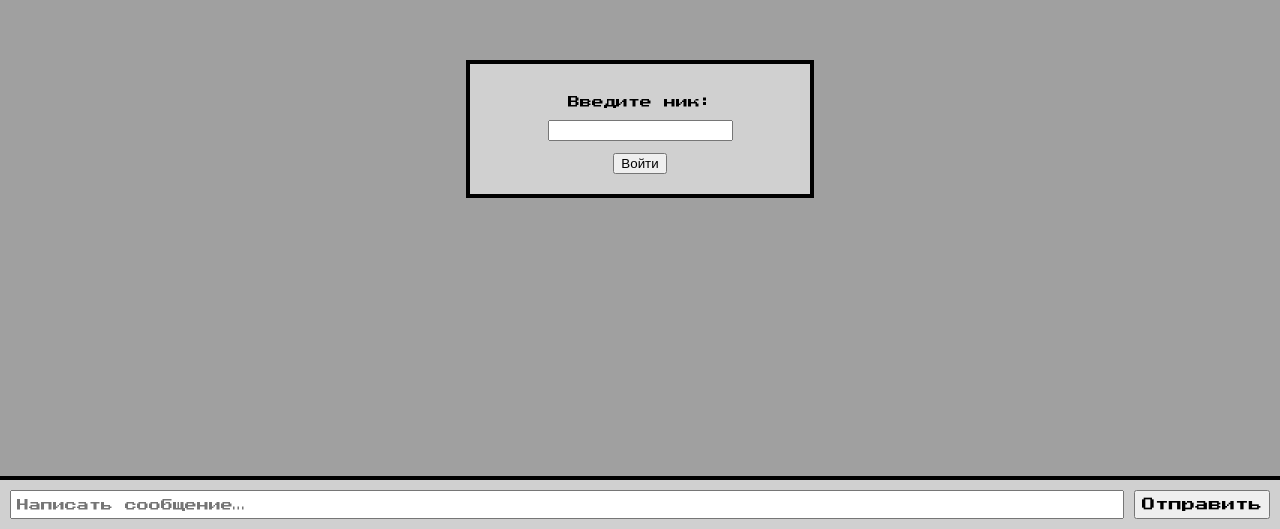
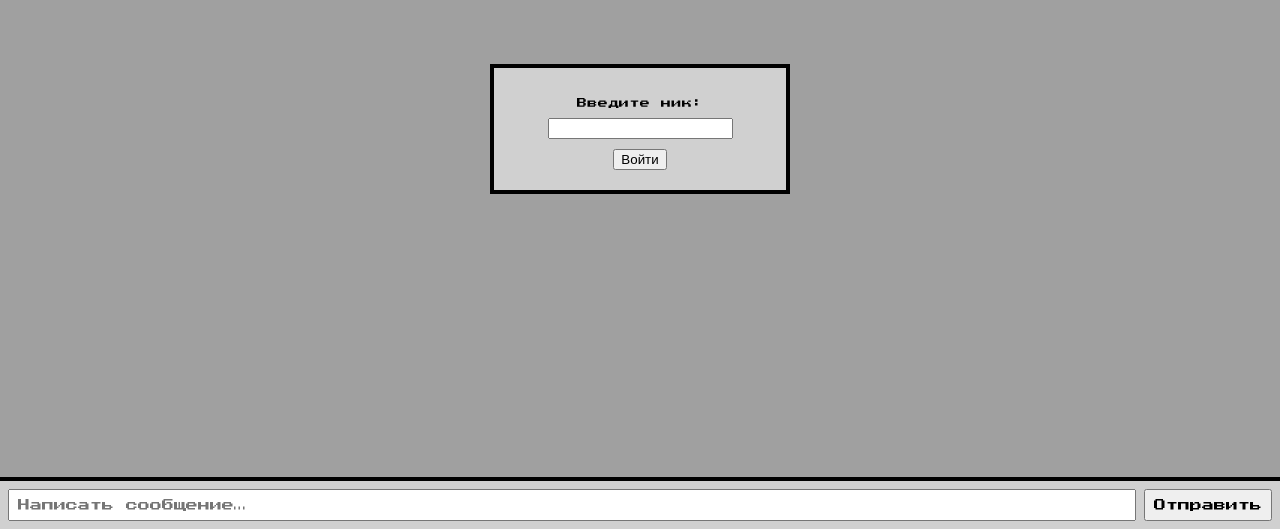
Before and after one commit to danicka150/BubbleChat1.1, a website: page index.html in a window 1280 px wide. Shown: the part 271-800 px from the top of the page. Drawn offline with nearby package versions, Linux system fonts and the light colour scheme; no server answers.

Commit message:
Add files via upload

```diff
--- a/index.html
+++ b/index.html
@@ -2,6 +2,7 @@
 <html lang="ru">
 <head>
 <meta charset="UTF-8">
+<meta name="viewport" content="width=device-width, initial-scale=1.0">
 <title>BubbleChat</title>
 <link href="https://fonts.googleapis.com/css2?family=Press+Start+2P&display=swap" rel="stylesheet">
 <style>
@@ -9,8 +10,12 @@
         margin: 0;
         background: #808080;
         font-family: "Press Start 2P", monospace;
-        font-size: 12px;
+        font-size: 10px; /* тонкий пиксельный шрифт */
+        letter-spacing: 0.5px;
+        image-rendering: pixelated;
     }
+
+    /* Регистрация */
     #reg {
         position: absolute;
         top: 50%; left: 50%;
@@ -18,42 +23,60 @@
         background: #d0d0d0;
         padding: 20px;
         border: 4px solid black;
-        width: 300px;
+        width: 90%;
+        max-width: 300px;
         text-align: center;
+        box-sizing: border-box;
     }
+
+    /* Чат */
     #chat {
         display: none;
+        width: 100vw;
         height: 100vh;
         display: flex;
         flex-direction: column;
     }
+
     #messages {
         flex: 1;
         overflow-y: auto;
         background: #a0a0a0;
         padding: 10px;
         border-bottom: 4px solid black;
+        font-size: 10px;
+        line-height: 12px;
+        box-sizing: border-box;
     }
+
     #input {
         display: flex;
         background: #d0d0d0;
-        padding: 10px;
+        padding: 8px;
+        box-sizing: border-box;
     }
+
     #input input {
         flex: 1;
-        padding: 5px;
+        padding: 8px;
         font-family: inherit;
         font-size: 12px;
+        box-sizing: border-box;
     }
+
     #input button {
-        margin-left: 10px;
-        padding: 6px;
+        margin-left: 8px;
+        padding: 8px;
         font-family: inherit;
+        font-size: 12px;
         cursor: pointer;
+        flex-shrink: 0;
     }
-    .msg { margin-bottom: 10px; }
+
+    .msg { margin-bottom: 8px; word-break: break-word; }
     .nick { cursor: pointer; }
-    .system { color: black; opacity: 0.7; margin-bottom: 10px; }
+    .system { color: black; opacity: 0.7; margin-bottom: 8px; }
+
 </style>
 </head>
 <body>
```
